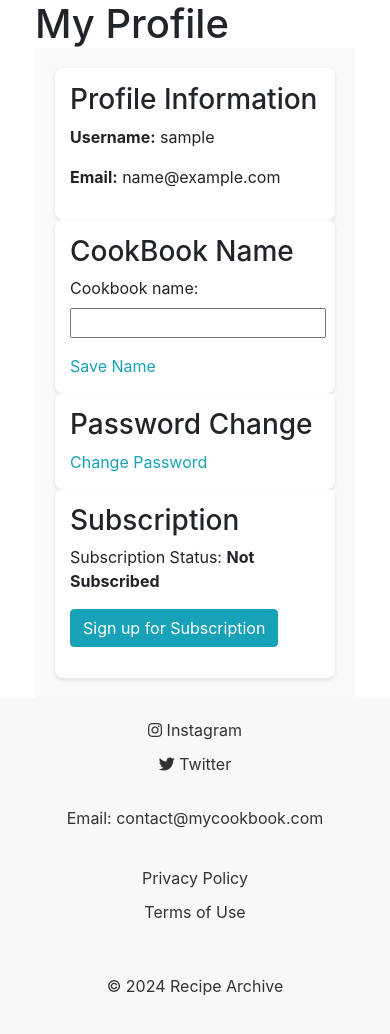
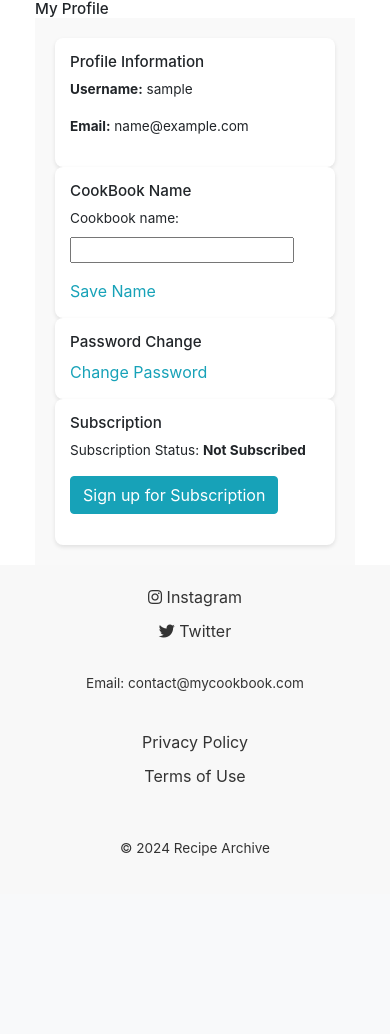
Before and after one commit to mchughbrian/RecipeProject, a Django app: page /my_profile in a window 390 px wide. Shown: the part 56-1090 px from the top of the page. After the commit the page ends 912 px from the top, so only its background shows below. Run offline with Django 4.2, Linux system fonts and the light colour scheme; the visitor is signed in with stand-in values (Sample User, id 1); some libraries are stand-ins or nearby versions.

Commit message:
UI edits

```diff
--- a/templates/recipes/create_mealplan.html
+++ b/templates/recipes/create_mealplan.html
@@ -2,7 +2,7 @@
 
 {% block content %}
 <div class="container">
-    <h1>Create a New Meal Plan</h1>
+    <h1>Create Meal Plan</h1>
     <form method="POST" class="meal-plan-form">
         {% csrf_token %}
         {% for field in form %}
--- a/templates/recipes/my_profile.html
+++ b/templates/recipes/my_profile.html
@@ -122,6 +122,18 @@ a:hover {
     color: red;
     margin: 10px 0;
 }
+@media (max-width: 768px) {
+    h1, h2, h3, h4, h5, h6 {
+        font-size: 95%; /* Adjust the percentage as needed */
+    }
+    p {
+        font-size: 85%; /* Adjust the percentage as needed */
+    }
+    /* If you have specific classes for text, adjust them as well */
+    .your-text-class {
+        font-size: 80%; /* Example adjustment */
+    }
+}
 
 
     </style>
```
